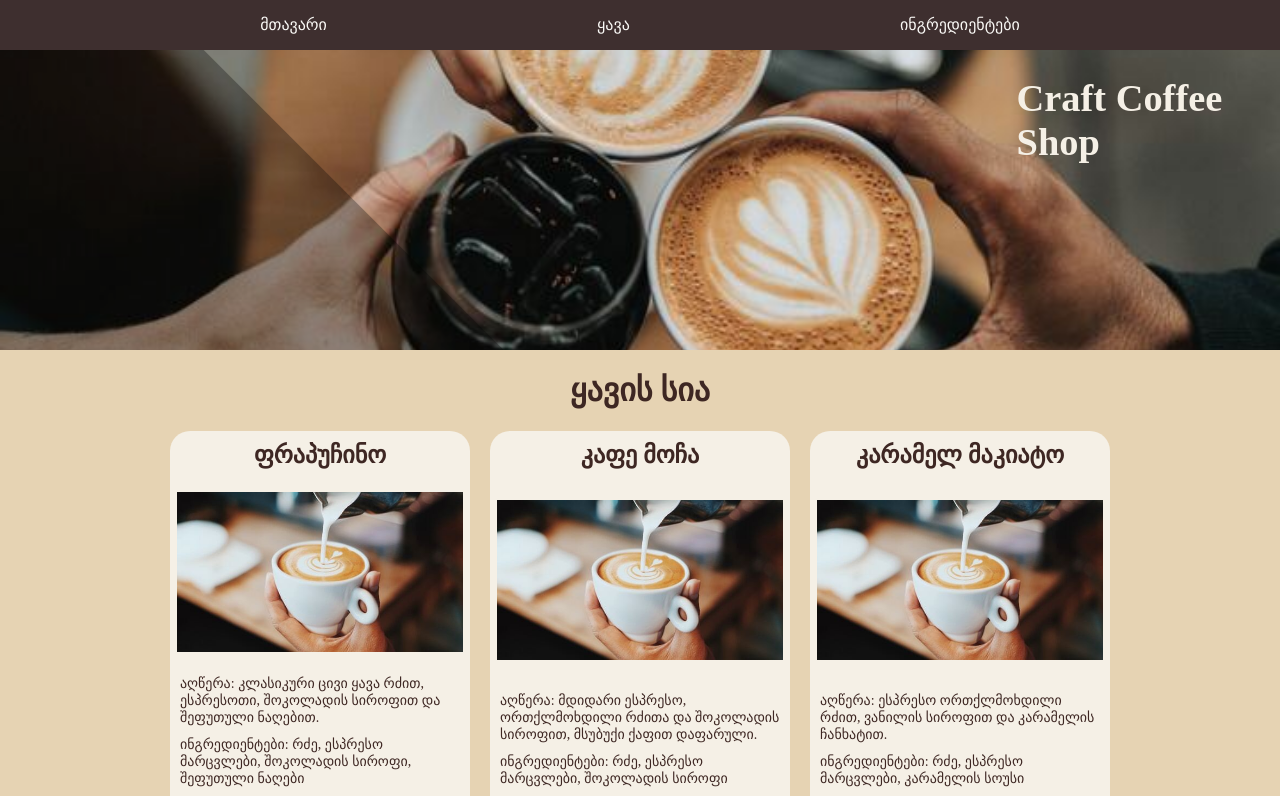
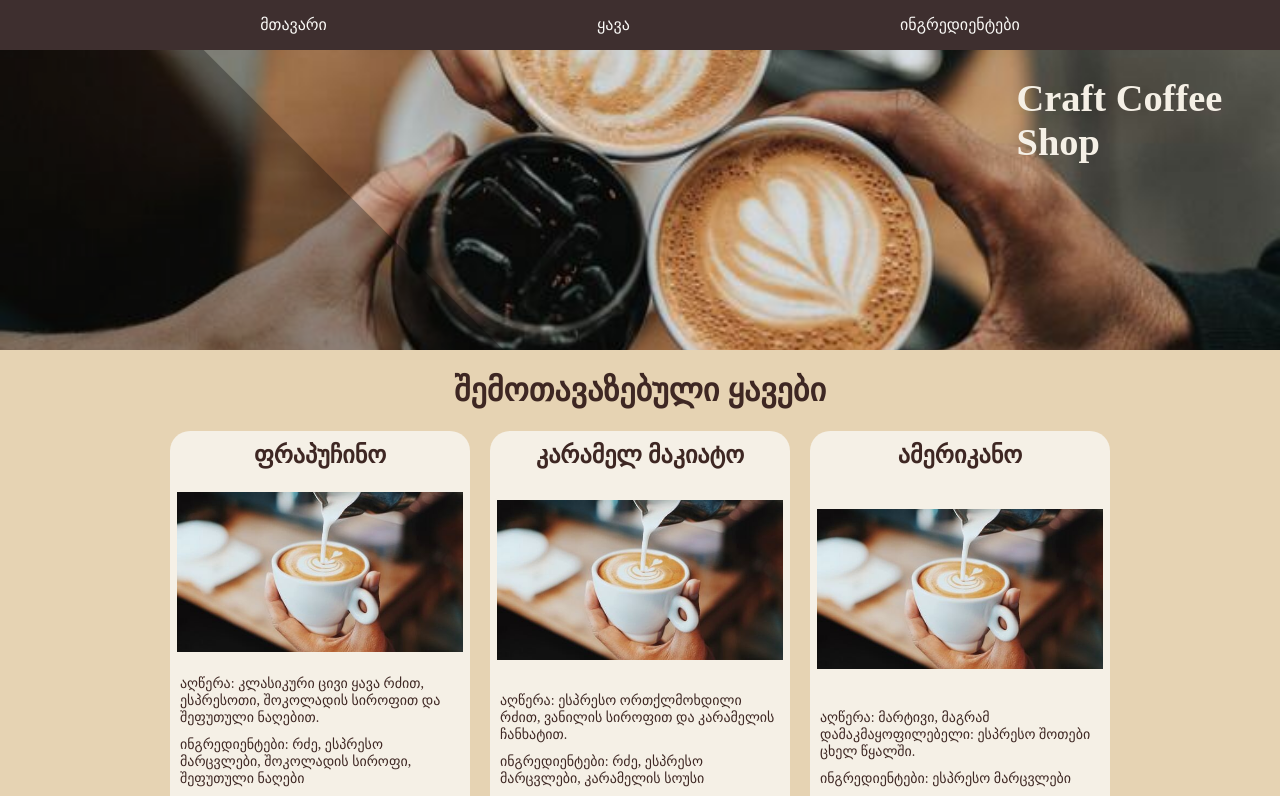
Before and after one commit to Kattar1n/craft-coffee-shop, a React (Vite) app: page / in a window 1280 px wide. Shown: the top 796 px of the page. Built offline with nearby package versions, Linux system fonts and the light colour scheme; data requests are answered from the project's data file.

Commit message:
Update HomePage.jsx

```diff
--- a/front-end/src/pages/HomePage.jsx
+++ b/front-end/src/pages/HomePage.jsx
@@ -4,7 +4,7 @@ import { StyledPage } from './Styled'
 import Header from '../components/Header'
 import Hero from '../components/Hero'
 import Footer from '../components/Footer'
-import CoffeeWrapper from '../components/CoffeeWrapper'
+import HomeCoffeeWrapper from '../components/HomeCoffeeWrapper'
 
 const HomePage = () => {
   return (
@@ -12,7 +12,7 @@ const HomePage = () => {
         <Header/>
         <main>
           <Hero/>
-          <CoffeeWrapper/>
+          <HomeCoffeeWrapper/>
         </main>
         <Footer/>
     </StyledPage>
```
